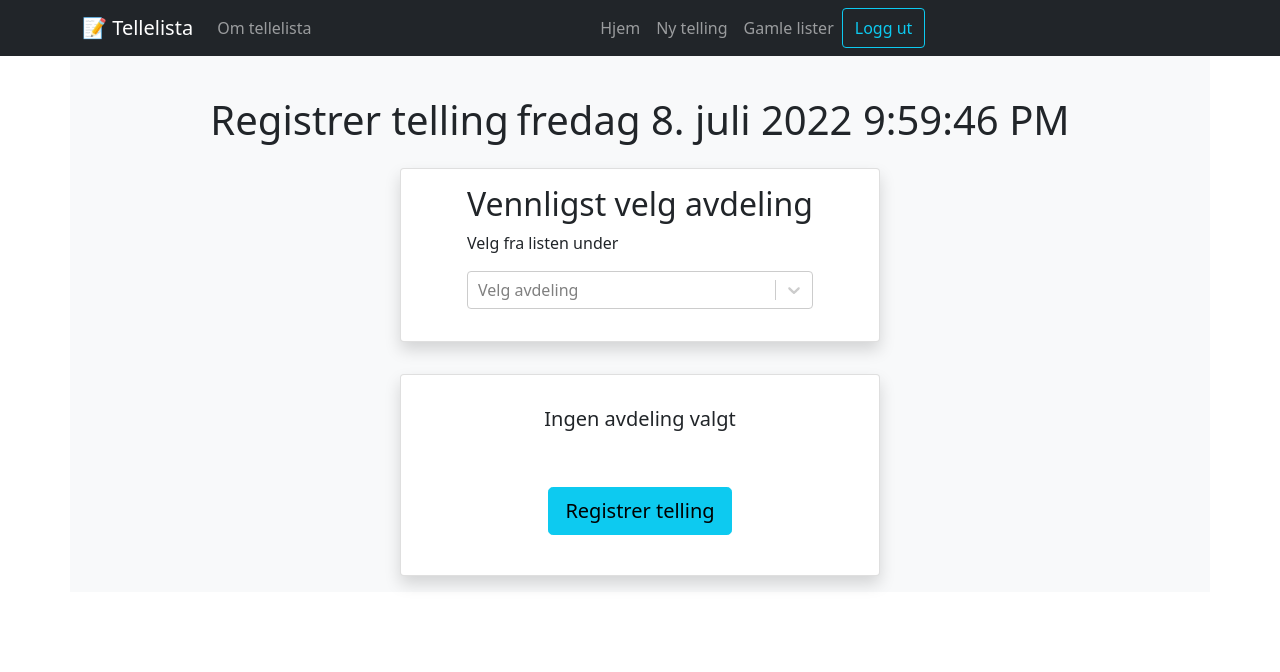
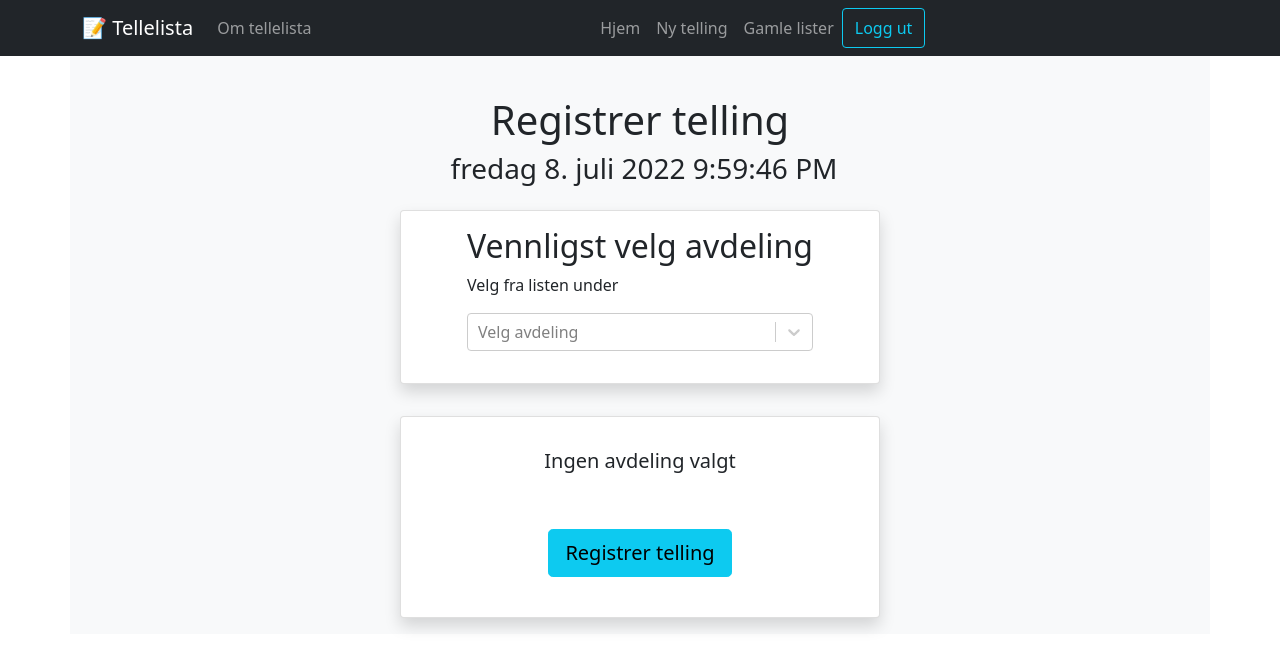
Before and after one commit to torhenningegenes/telleliste, a Next.js app: page /Reg in a window 1280 px wide. Shown: the top 672 px of the page. Built offline with nearby package versions, Linux system fonts and the light colour scheme; no server answers; sample sign-in values are in the browser's storage.

Commit message:
more work...

```diff
--- a/pages/Reg/index.js
+++ b/pages/Reg/index.js
@@ -75,8 +75,11 @@ function RegKids() {
     <>
       <Container className="d-flex flex-column align-items-center justify-content-center h-100 bg-light ">
         <h1 className="text-dark margin--top--medium d-flex align-items-center justify-content-center">
-          {regCount} <CurrentDate />
+          {regCount}
         </h1>
+        <h3>
+          <CurrentDate />
+        </h3>
         <div className="d-flex align-items-center justify-content-center flex-column">
           <DropdownAvdeling
             barn={barn}
```
Also changed, not shown: pages/Old-lists/index.tsx (+10 -11 lines), pages/Old-lists/search-bar.tsx (added, +24 -0 lines).
